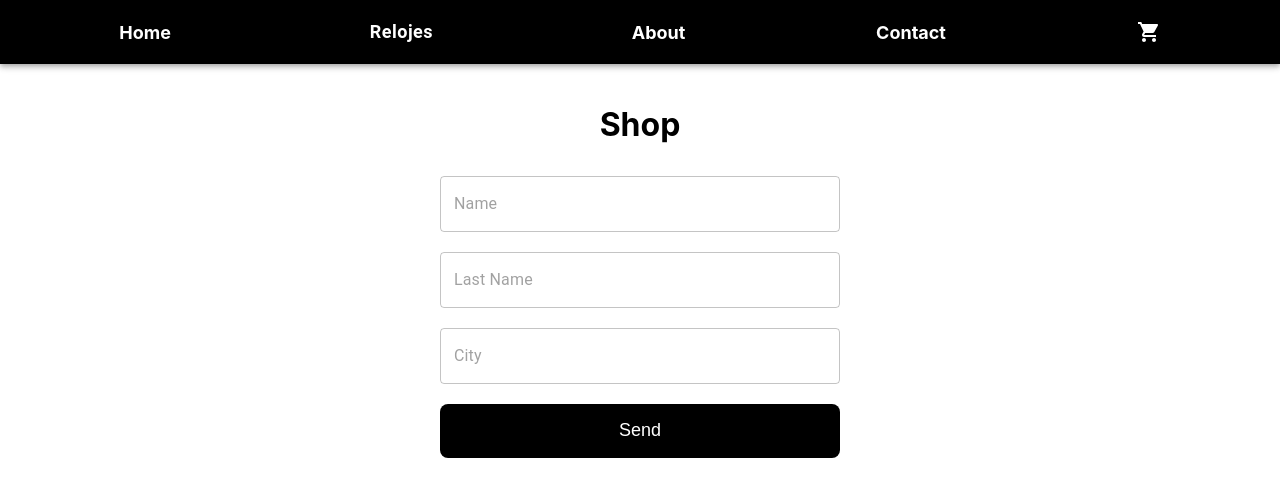
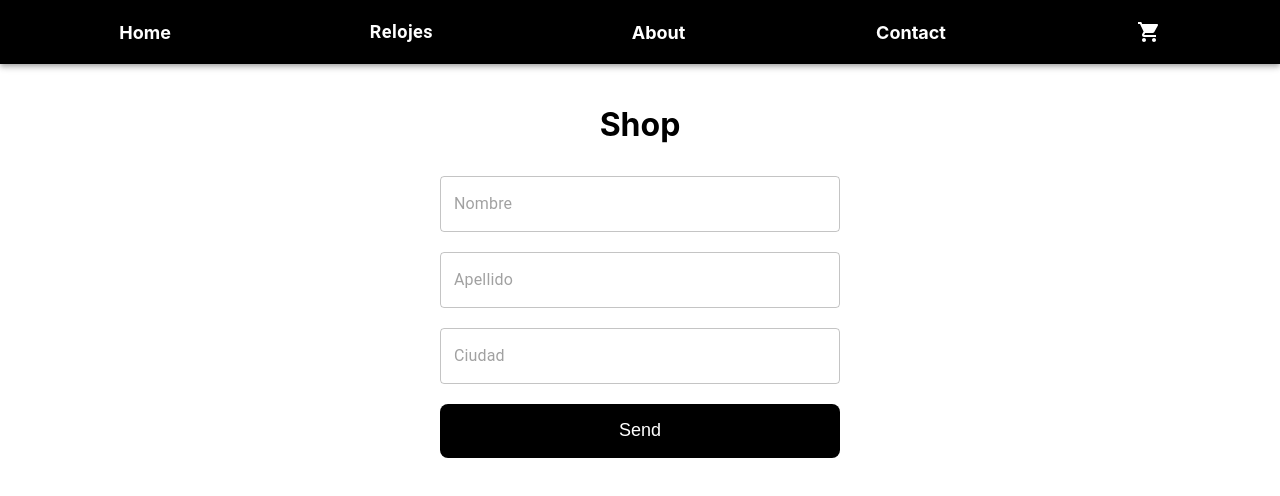
Before and after one commit to IzaelMejia/Site-Reloj, a React (Create React App) app: page /shop in a window 1280 px wide. Shown: the top 496 px of the page. Built offline with nearby package versions, Linux system fonts and the light colour scheme.

Commit message:
actualizacion msj

```diff
--- a/src/Pages/Shop/ShopPage.jsx
+++ b/src/Pages/Shop/ShopPage.jsx
@@ -56,21 +56,21 @@ const ShopPage = () => {
       <h1 style={{ color: "black" }}>Shop</h1>
       <form className="FormContainer" onSubmit={onSubmit}>
         <TextField
-          placeholder="Name"
+          placeholder="Nombre"
           style={{ margin: 10, width: 400 }}
           name="name"
           value={values.name}
           onChange={handleOnChange}
         />
         <TextField
-          placeholder="Last Name"
+          placeholder="Apellido"
           style={{ margin: 10, width: 400 }}
           name="lastName"
           value={values.lastName}
           onChange={handleOnChange}
         />
         <TextField
-          placeholder="City"
+          placeholder="Ciudad"
           style={{ margin: 10, width: 400 }}
           name="city"
           value={values.city}
--- a/src/components/MessageSuccess/MessageSuccess.jsx
+++ b/src/components/MessageSuccess/MessageSuccess.jsx
@@ -1,13 +1,34 @@
-import Alert from "@mui/material/Alert";
-import Stack from "@mui/material/Stack";
+import React, { useState, useEffect } from "react";
+import Button from "@mui/material/Button";
+import Dialog from "@mui/material/Dialog";
+import DialogTitle from "@mui/material/DialogTitle";
+import DialogContent from "@mui/material/DialogContent";
+import DialogContentText from "@mui/material/DialogContentText";
+import DialogActions from "@mui/material/DialogActions";
 
 const MessageSuccess = ({ purchaseID }) => {
+  const [open, setOpen] = useState(false);
+
+  useEffect(() => {
+    setOpen(true);
+  }, [purchaseID]);
+
+  const handleClose = () => {
+    setOpen(false);
+  };
+
   return (
-    <Stack sx={{ width: "100%" }} spacing={2}>
-      <Alert severity="success">
-        Gracias por su compra! su id de transacción es: {purchaseID}
-      </Alert>
-    </Stack>
+    <Dialog open={open} onClose={handleClose}>
+      <DialogTitle>¡Gracias por su compra!</DialogTitle>
+      <DialogContent>
+        <DialogContentText>
+          Su ID de transacción es: {purchaseID}
+        </DialogContentText>
+      </DialogContent>
+      <DialogActions>
+        <Button onClick={handleClose}>Cerrar</Button>
+      </DialogActions>
+    </Dialog>
   );
 };
 
```
